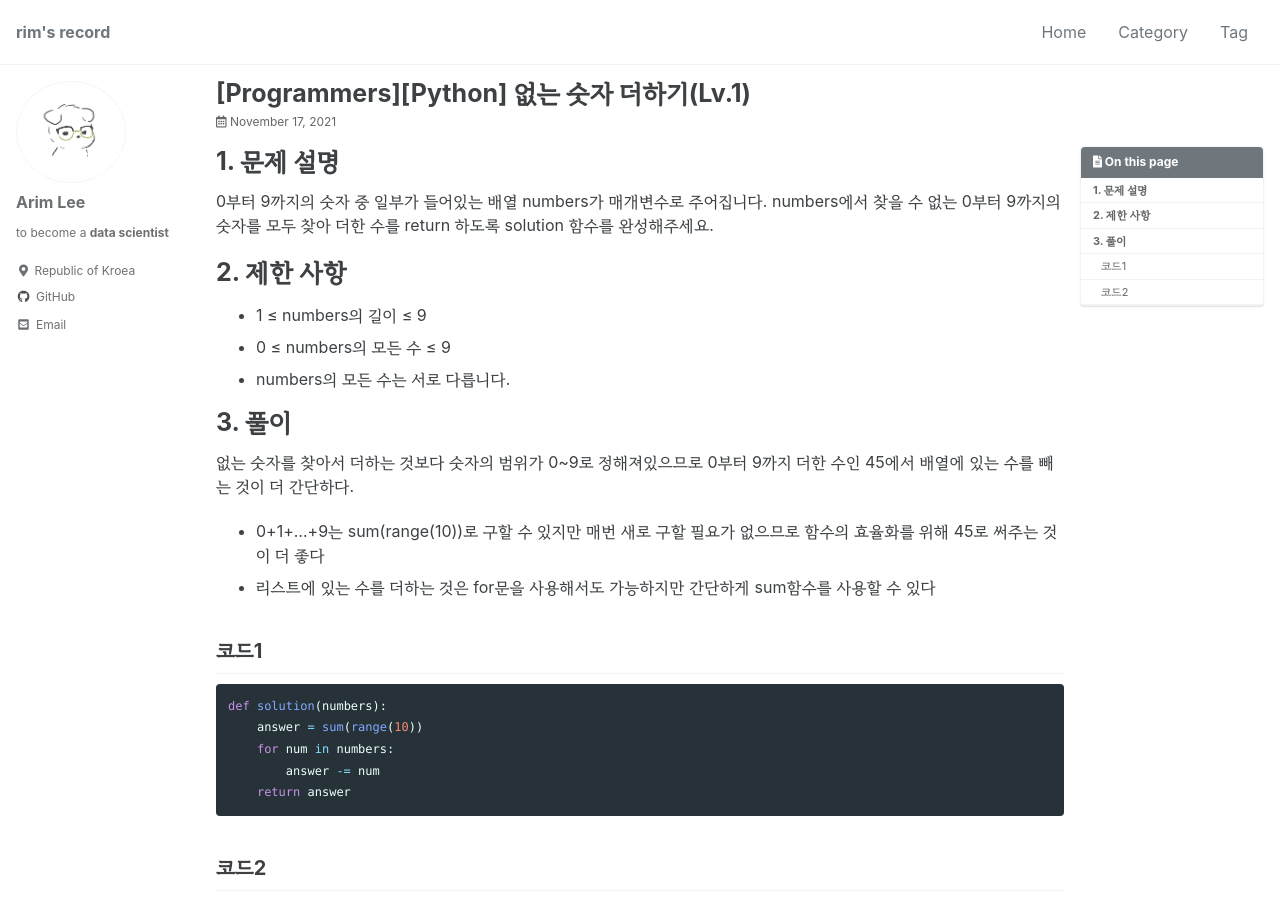
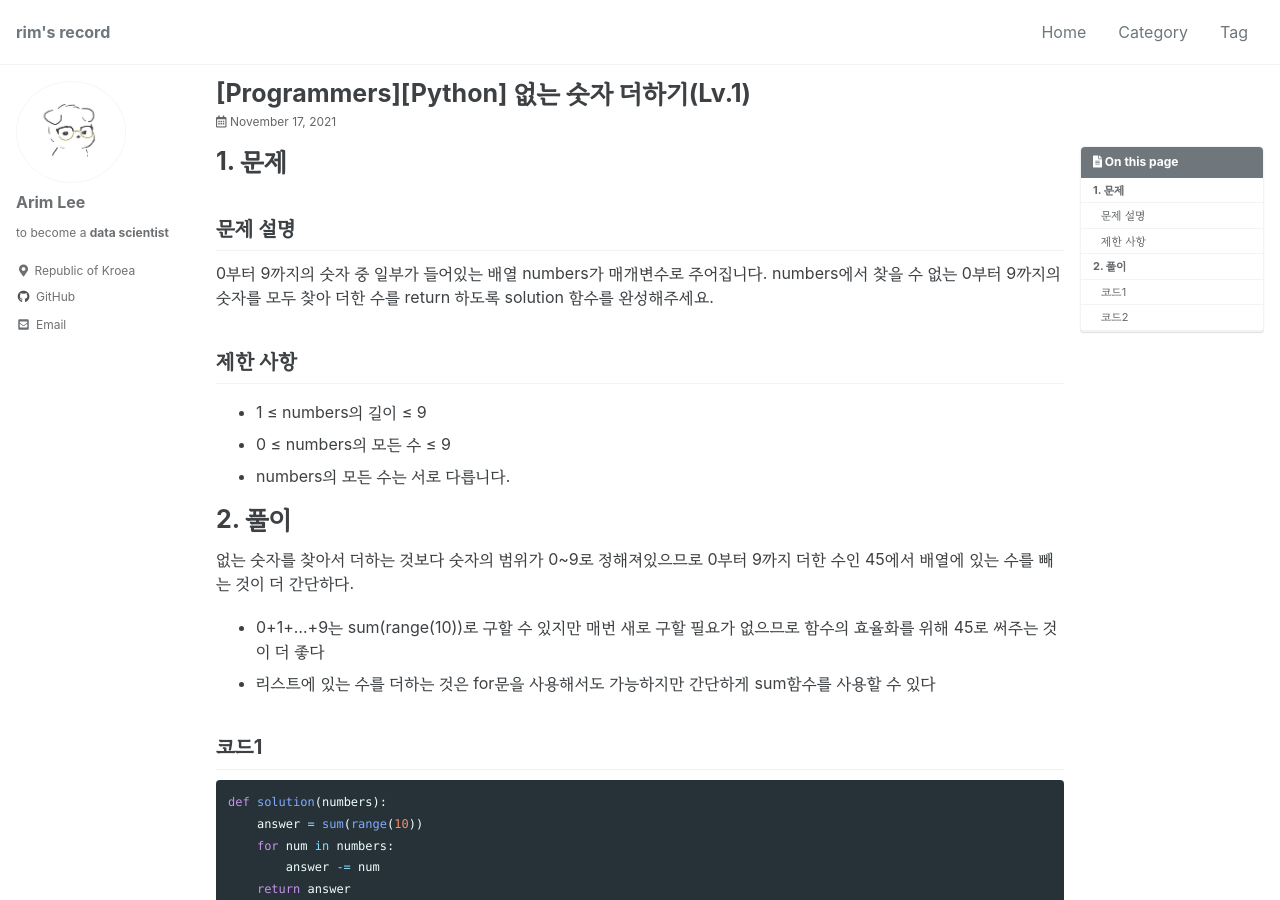
Before and after one commit to rim-i/rim-i.github.io, a Jekyll site: the page built from _posts/2021-11-16-programmers-add-num-not-exist.md, in a window 1280 px wide and 900 px high. Built offline with Jekyll 4.4.1, drawn with Linux system fonts in a browser that asks for light colours; cached includes are drawn as plain includes; some web fonts are replaced.

Commit message:
Update 2021-11-16-programmers-add-num-not-exist.md

```diff
--- a/_posts/2021-11-16-programmers-add-num-not-exist.md
+++ b/_posts/2021-11-16-programmers-add-num-not-exist.md
@@ -15,15 +15,17 @@ date: 2021-11-17
 last_motified_at:
 ---
 
-# 1. 문제 설명
+# 1. 문제
+
+## 문제 설명
 0부터 9까지의 숫자 중 일부가 들어있는 배열 numbers가 매개변수로 주어집니다. numbers에서 찾을 수 없는 0부터 9까지의 숫자를 모두 찾아 더한 수를 return 하도록 solution 함수를 완성해주세요.
 
-# 2. 제한 사항
+## 제한 사항
 - 1 ≤ numbers의 길이 ≤ 9
 - 0 ≤ numbers의 모든 수 ≤ 9
 - numbers의 모든 수는 서로 다릅니다.
 
-# 3. 풀이
+# 2. 풀이
 없는 숫자를 찾아서 더하는 것보다 숫자의 범위가 0~9로 정해져있으므로 0부터 9까지 더한 수인 45에서 배열에 있는 수를 빼는 것이 더 간단하다.
 - 0+1+…+9는 sum(range(10))로 구할 수 있지만 매번 새로 구할 필요가 없으므로 함수의 효율화를 위해 45로 써주는 것이 더 좋다
 - 리스트에 있는 수를 더하는 것은 for문을 사용해서도 가능하지만 간단하게 sum함수를 사용할 수 있다
```
Also changed, not shown: other parts of _posts/2021-11-16-programmers-add-num-not-exist.md (+1 -1 lines).
